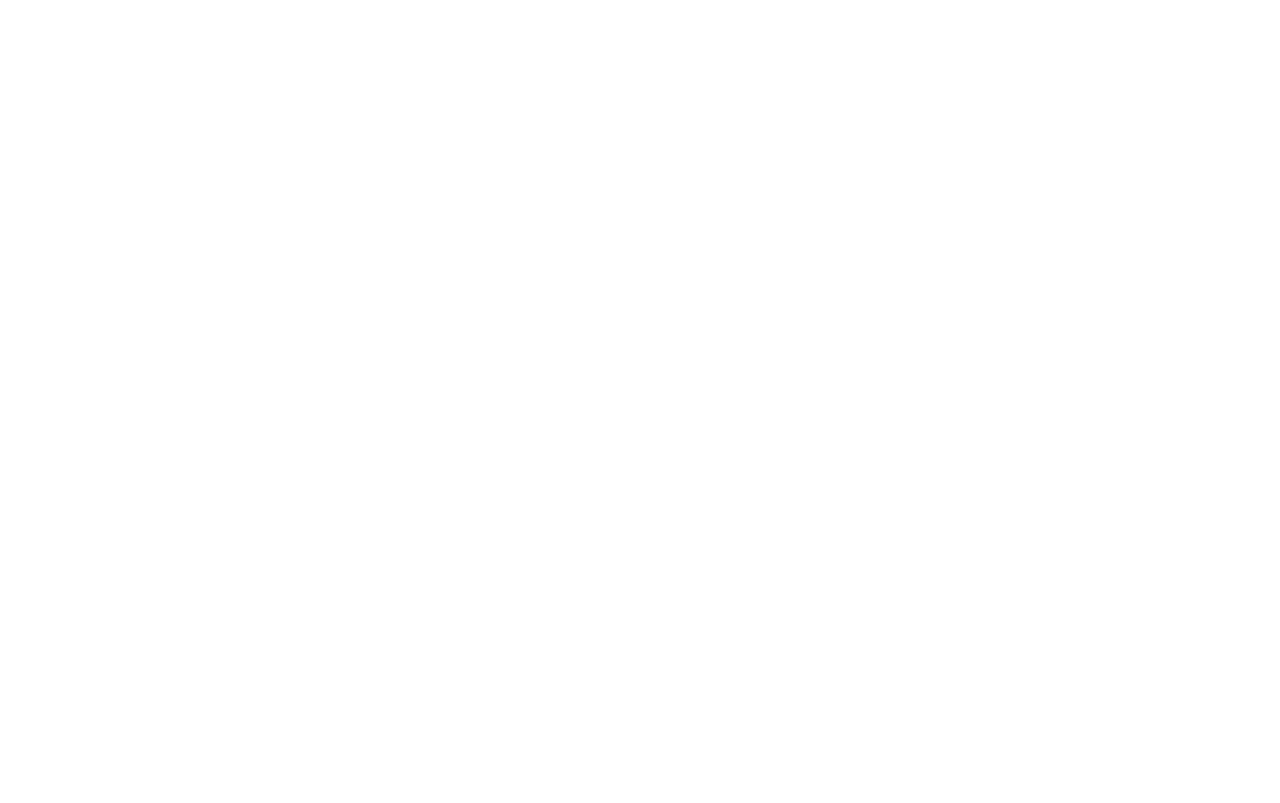
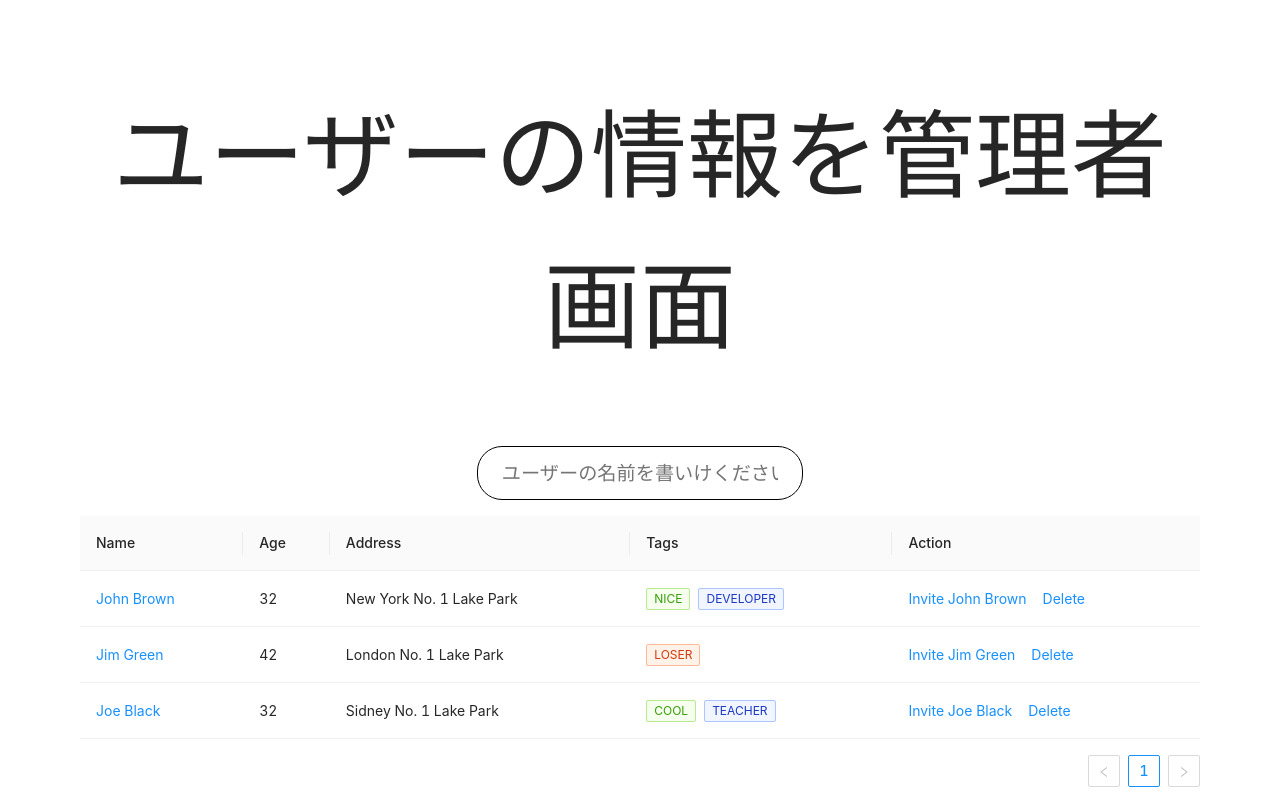
Before and after one commit to tonganh/weather-app-react, a React (Create React App) app: page /admin in a window 1280 px wide. Before the commit this address had no page. Built offline with nearby package versions, Linux system fonts and the light colour scheme.

Commit message:
Setup base for admin page

```diff
--- a/package.json
+++ b/package.json
@@ -9,6 +9,7 @@
     "@testing-library/jest-dom": "^5.16.1",
     "@testing-library/react": "^12.1.2",
     "@testing-library/user-event": "^13.5.0",
+    "antd": "^4.21.6",
     "axios": "^0.25.0",
     "firebase": "^9.9.0",
     "react": "^17.0.2",
--- a/src/App.js
+++ b/src/App.js
@@ -6,12 +6,14 @@
   Routes
 } from "react-router-dom";
 import WeatherForestcast from './components/WeatherForestcast';
+import Admin from './components/Admin';
 function App() {
   return (
     <Router>
       <Routes>
         <Route path='/' element={<HomePage />}></Route>
         <Route path='/weather-foresetcast' element={<WeatherForestcast />}></Route>
+        <Route path='/admin' element={<Admin />}></Route>
       </Routes>
     </Router>
   );
--- /dev/null
+++ b/src/components/Admin.js
@@ -0,0 +1,24 @@
+import React from 'react'
+import UserDataTable from './UserDataTable'
+
+function Admin() {
+    return (
+        <div className='app-admin'>
+            <h1 style={{ textAlign: 'center' }}>ユーザーの情報を管理者画面</h1>
+            <div className="search">
+                <input
+                    // value={location}
+                    // onChange={event => setLocation(event.target.value)}
+                    // onKeyPress={searchLocation}
+                    placeholder='ユーザーの名前を書いけください'
+                    type="text" />
+                {/* <div className='logout-1st'>
+                    <button className='logout-btn' onClick={logout}>Log out</button>
+                </div> */}
+            </div>
+            <UserDataTable />
+        </div>
+    )
+}
+
+export default Admin
--- a/src/components/HomePage.js
+++ b/src/components/HomePage.js
@@ -1,8 +1,9 @@
 import React, { useState, useEffect } from 'react'
-import { auth, storeUserInfo } from '../lib/firebase'
+import { auth, rolesEnum, storeUserInfo } from '../lib/firebase'
 import Login from './Login'
 import { useNavigate } from 'react-router-dom'
 import WeatherForestcast from './WeatherForestcast';
+import Admin from './Admin';
 
 function HomePage() {
     const [user, setUser] = useState(null);
@@ -13,16 +14,25 @@
             let newUser = null;
             if (user) {
                 newUser = await storeUserInfo(user);
-                navigate("/weather-foresetcast", { replace: true })
+                if (newUser.role === rolesEnum.USER) {
+                    navigate("/weather-foresetcast", { replace: true })
+                }
+                if (newUser.role === rolesEnum.ADMIN) {
+                    navigate("/admin", { replace: true })
+                }
             }
             setUser(newUser);
         });
     }, []);
 
     const HeaderContent = () => {
-        if (user) {
+        if (user && user.role === rolesEnum.USER) {
             return (
                 <WeatherForestcast />
+            )
+        } else if (user && user.role === rolesEnum.ADMIN) {
+            return (
+                <Admin />
             )
         } else {
             return (<Login />)
--- /dev/null
+++ b/src/components/UserDataTable.js
@@ -0,0 +1,79 @@
+import React from 'react';
+import { Space, Table, Tag } from 'antd';
+const columns = [
+    {
+        title: 'Name',
+        dataIndex: 'name',
+        key: 'name',
+        render: (text) => <a href='/'>{text}</a>,
+    },
+    {
+        title: 'Age',
+        dataIndex: 'age',
+        key: 'age',
+    },
+    {
+        title: 'Address',
+        dataIndex: 'address',
+        key: 'address',
+    },
+    {
+        title: 'Tags',
+        key: 'tags',
+        dataIndex: 'tags',
+        render: (_, { tags }) => (
+            <>
+                {tags.map((tag) => {
+                    let color = tag.length > 5 ? 'geekblue' : 'green';
+
+                    if (tag === 'loser') {
+                        color = 'volcano';
+                    }
+
+                    return (
+                        <Tag color={color} key={tag}>
+                            {tag.toUpperCase()}
+                        </Tag>
+                    );
+                })}
+            </>
+        ),
+    },
+    {
+        title: 'Action',
+        key: 'action',
+        render: (_, record) => (
+            <Space size="middle">
+                <a>Invite {record.name}</a>
+                <a>Delete</a>
+            </Space>
+        ),
+    },
+];
+const data = [
+    {
+        key: '1',
+        name: 'John Brown',
+        age: 32,
+        address: 'New York No. 1 Lake Park',
+        tags: ['nice', 'developer'],
+    },
+    {
+        key: '2',
+        name: 'Jim Green',
+        age: 42,
+        address: 'London No. 1 Lake Park',
+        tags: ['loser'],
+    },
+    {
+        key: '3',
+        name: 'Joe Black',
+        age: 32,
+        address: 'Sidney No. 1 Lake Park',
+        tags: ['cool', 'teacher'],
+    },
+];
+
+const UserDataTable = () => <Table columns={columns} dataSource={data} />;
+
+export default UserDataTable;
--- a/src/components/WeatherForestcast.js
+++ b/src/components/WeatherForestcast.js
@@ -3,6 +3,7 @@
 import { auth, storeUserInfo } from '../lib/firebase'
 import { useNavigate } from 'react-router-dom'
 import SelectDefaultLocation from './SelectDefaultLocation'
+
 
 
 function WeatherForestcast() {
--- a/src/index.css
+++ b/src/index.css
@@ -28,6 +28,18 @@
   position: relative;
   background-color: rgba(0,0,0,0.4);
   color: #fff;
+}
+
+.app-admin{
+  padding: 5rem;
+  width: 100%;
+  height: 100vh;
+  position: relative;
+}
+
+.app-admin .search {
+  text-align: center;
+  padding: 1rem;
 }
 
 .app:before {
@@ -63,14 +75,25 @@
 
 .app input {
   padding: .7rem 1.5rem;
-  font-size: 1.2rem;
+  font-size: 1.3rem;
   border-radius: 25px;
   border: 1px solid rgba(255,255,255, 0.8);
   background: rgba(255,255,255, 0.1);
   color: #f8f8f8;
 }
 
-::placeholder {
+
+.app-admin input {
+  padding: .7rem 1.5rem;
+  font-size: 1.2rem;
+  border-radius: 25px;
+  width: 30%;
+  border: 1px solid black;
+  background: rgba(255,255,255, 0.1);
+  /* color: #f8f8f8; */
+}
+
+.app ::placeholder {
   color: #f8f8f8;
 }
 
```
Also changed, not shown: 1 other file (tests, documents, lock files or other folders).
